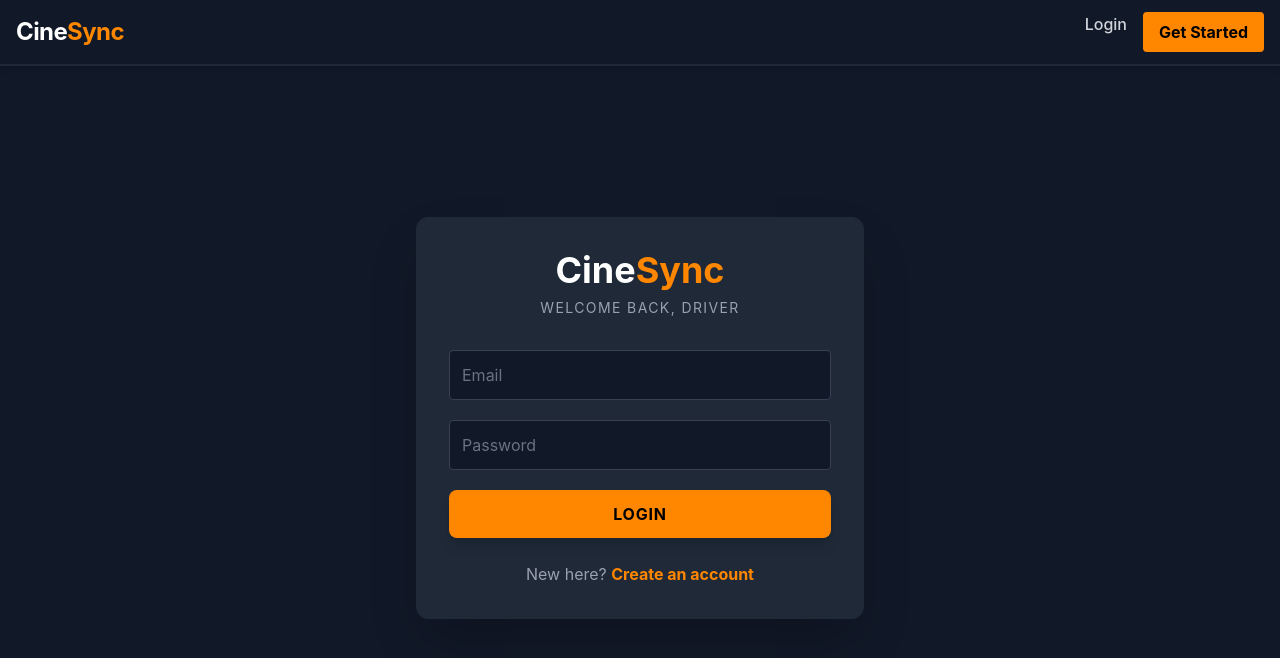
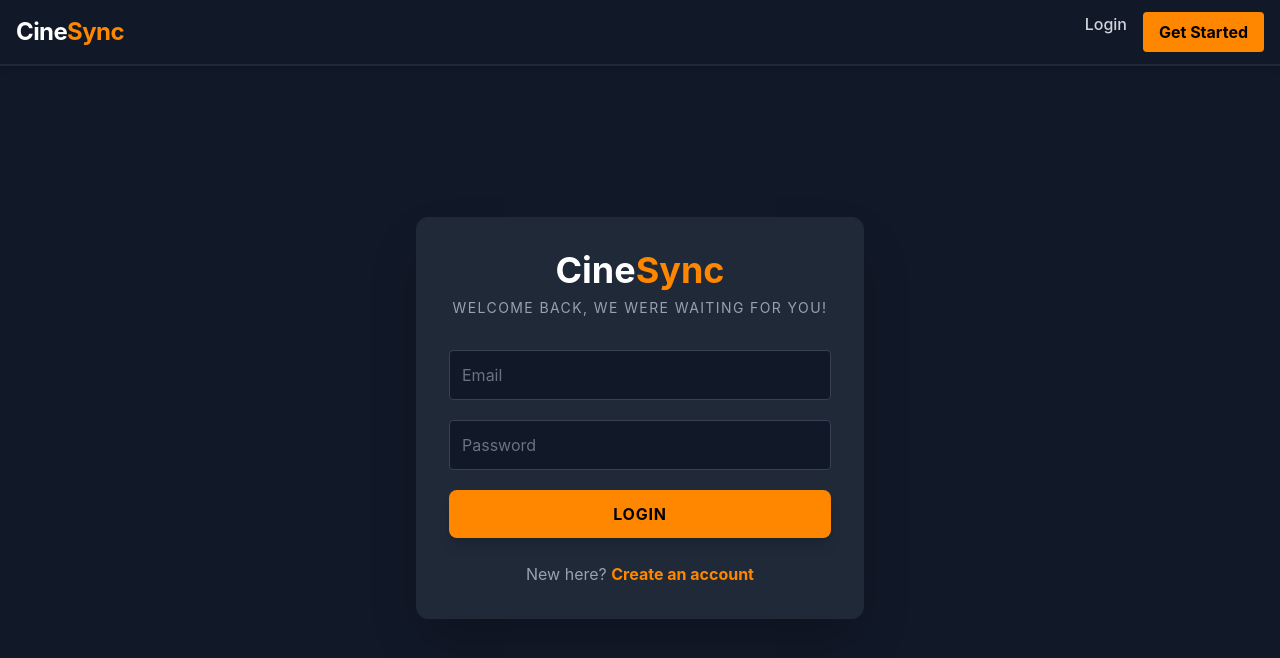
Before and after one commit to UjjwalGuptafullStack/cinesync, a React (Vite) app in the folder frontend/: page /login in a window 1280 px wide. Shown: the top 658 px of the page. Built offline with nearby package versions, Linux system fonts and the light colour scheme; no server answers.

Commit message:
V7.2: Corrections (removed sensitive files)

```diff
--- a/frontend/src/pages/Login.jsx
+++ b/frontend/src/pages/Login.jsx
@@ -51,7 +51,7 @@ function Login() {
           <h1 className="text-4xl font-bold">
             <span className="text-white">Cine</span><span className="text-papaya">Sync</span>
           </h1>
-          <p className="text-gray-400 text-sm mt-2 uppercase tracking-widest">Welcome Back, Driver</p>
+          <p className="text-gray-400 text-sm mt-2 uppercase tracking-widest">Welcome Back, We were waiting for you!</p>
         </div>
 
         <form onSubmit={onSubmit} className="space-y-5">
--- a/frontend/src/pages/Profile.jsx
+++ b/frontend/src/pages/Profile.jsx
@@ -91,7 +91,7 @@ function Profile() {
         <div className="flex-1 text-center md:text-left z-10">
           <h1 className="text-3xl font-bold text-white mb-1">@{profile.username}</h1>
           <p className="text-gray-400 text-sm mb-4 uppercase tracking-widest font-semibold">
-            Rookie Driver • Joined {new Date(profile.createdAt).getFullYear()}
+           Joined {new Date(profile.createdAt).getFullYear()}
           </p>
 
           {/* Stats Boxes - Three rectangular metrics */}
@@ -126,7 +126,7 @@ function Profile() {
                 to={`/chat/${profile._id}`}
                 className="bg-anthracite hover:bg-papaya hover:text-black text-white font-bold py-2 px-6 rounded transition uppercase tracking-wide text-sm border-2 border-papaya shadow-md"
               >
-                Text Driver
+                Send Message
               </Link>
             )}
           </div>
--- a/frontend/src/pages/Register.jsx
+++ b/frontend/src/pages/Register.jsx
@@ -57,7 +57,7 @@ function Register() {
           <h1 className="text-4xl font-bold">
             <span className="text-white">Cine</span><span className="text-papaya">Sync</span>
           </h1>
-          <p className="text-gray-400 text-sm mt-2 uppercase tracking-widest">Join the Grid</p>
+          <p className="text-gray-400 text-sm mt-2 uppercase tracking-widest">Join the Community</p>
         </div>
 
         <p className="text-center text-gray-400 mb-6 text-sm">
```
